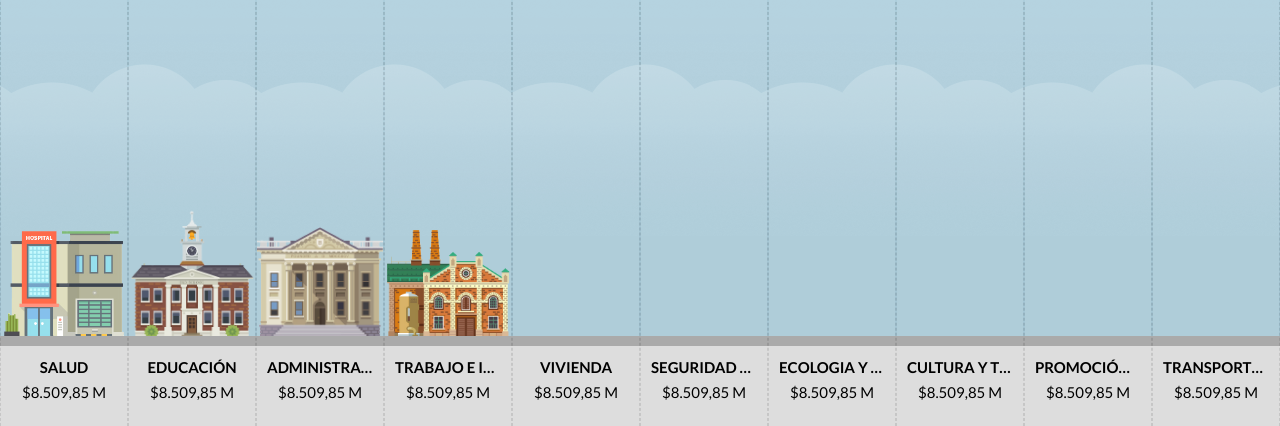
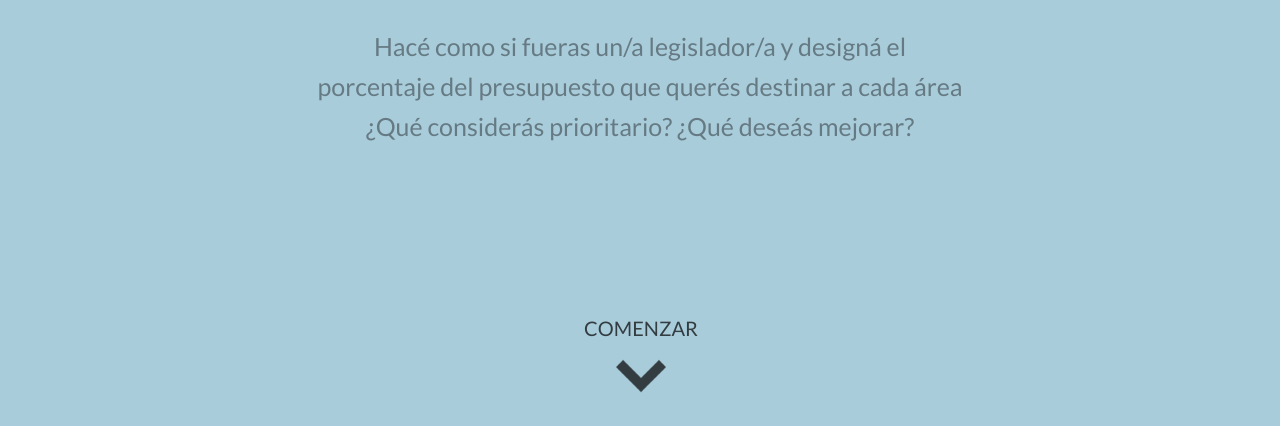
Before and after one commit to PartidoDeLaRed/presupuesto, a website: page base-version/index.html in a window 1280 px wide. Shown: the part 374-800 px from the top of the page. Drawn offline with nearby package versions, Linux system fonts and the light colour scheme.

Commit message:
Diferentes pantallas
Pantalla de inicio, Pantalla de juego, Pantalla de resultados y su
dinámica

```diff
--- a/base-version/CSS/styles.css
+++ b/base-version/CSS/styles.css
@@ -1,9 +1,42 @@
+.container-wrapper {
+    position: relative;
+    top: 0;
+    left: 0;
+    width: 100%;
+}
+
 .container {
     max-width: 100%;    margin: 0 auto;
     /* background-color: #eee; */
     height: 100%;
     position: relative;
     overflow: hidden;
+}
+.inner-container {
+    position: relative;
+    width: 100%;
+    height: 100%;
+    top: 0;
+    left: 0;
+    padding: 1px;
+}
+
+.inset-container {
+  position: relative;
+  height: 45%;
+  width: 95%;
+  /* overflow: hidden; */
+  margin: 30px auto;
+  border: 10px solid rgb(204, 204, 204);
+  border-image-source: initial;
+  border-image-slice: initial;
+  border-image-width: initial;
+  border-image-outset: initial;
+  border-image-repeat: initial;
+  border-radius: 2px;
+  box-shadow: 0px 2px 4px rgba(0, 0, 0, 0.2);
+  opacity: 0;
+  transition: opacity 500ms;
 }
 
 * {
@@ -20,6 +53,61 @@ html, body {
     left: 0;
     top: 0;
     background-color: #a9ccdb;
+}
+
+.title {
+    position: absolute;
+    top: 40%;
+    margin-top: -35px;
+    width: 100%;
+    height: 70px;
+    text-align: center;
+    line-height: 70px;
+    font-size: 60px;
+    color: rgba(0,0,0,.6);
+    text-transform: uppercase;
+}
+
+.subTitle {
+    position: absolute;
+    top: 50%;
+    left: 50%;
+    width: 650px;
+    margin-left: -325px;
+    text-align: center;
+    line-height: 40px;
+    font-size: 25px;
+    color: rgba(0,0,0,.4);
+}
+
+.buttonIniciarJuego {
+    width: 100%;
+    height: 100px;
+    position: absolute;
+    bottom: 10px;
+    text-align: center;
+    font-size: 20px;
+    text-transform: uppercase;
+    cursor: pointer;
+    opacity: .7;
+    transition: all 300ms;
+    background-image: url(../IMG/downArrows.png);
+    background-size: 50px 50px;
+    background-position: center 35px;    background-repeat: no-repeat;
+}
+
+.buttonIniciarJuego:hover {
+    opacity: 1;
+    bottom: 0;
+    transition: all 300ms;
+}
+
+.buttonIniciarJuego::before {
+    content: '';
+    background-image: url(../IMG/downArrows.png);
+    background-size: 60px 60px;
+    background-position: center bottom;
+    background-repeat: no-repeat;
 }
 
 .items-container {
@@ -71,13 +159,12 @@ html, body {
     display: inline-block;
     position: relative;
     height: 100%;
-
     border-width: 0 1px;
-	border-style:dashed;
-
-    border-color: rgba(0,0,0,.1);
+    border-style:dashed;
+    border-color: rgba(0,0,0,.0);
     overflow: hidden;
     text-align: center;
+	transition:border 300ms;
 }
 
 .item-icono {
@@ -115,7 +202,7 @@ html, body {
     height: 100%;
     width: 100%;
     margin: auto;
-    background-position: bottom left;
+    background-position: bottom center;
     background-repeat: no-repeat;
     background-size: contain;
 }
@@ -139,8 +226,18 @@ html, body {
     text-transform: uppercase;
 }
 
+.inset-container .headerName {
+    top: -30px;
+}
+
+.inset-container .street-section-sky {
+    height: 100%;
+    overflow: hidden;
+}
+
 .header {
-    position: fixed;    top: 0;    left: 0;    width: 100%;    height: 50px;    z-index: 100;    background-color: #eee;    box-shadow: 0 2px 3px rgba(0,0,0,.2);
+    position: fixed;
+    top: -85px;    left: 0;    width: 100%;    height: 50px;    z-index: 100;    background-color: #eee;    box-shadow: 0 2px 3px rgba(0,0,0,.2);
 }
 
 .finishButton {
@@ -177,6 +274,8 @@ html, body {
 	transition:opacity 200px;
 	z-index:1000;
 	cursor:ew-resize;
+
+
 }
 .dragger:hover {
 	opacity:1;
@@ -191,11 +290,12 @@ html, body {
     text-align: left;
     font-weight: 600;
 
+
     color: #666;
     font-size: 25px;
 }
 
-#street-section-sky {
+.street-section-sky {
   position: absolute;
   left: 0;
   bottom: 90px;
@@ -207,7 +307,12 @@ html, body {
   background-color: #a9ccdb;
 }
 
-#street-section-sky .rear-clouds {
+.inset-container .street-section-sky {
+	top:0;
+	bottom:auto;
+}
+
+.street-section-sky .rear-clouds {
   bottom: 674px;
   z-index: auto;
 }
@@ -218,7 +323,7 @@ html, body {
   bottom: 330px;
 }
 
-#street-section-sky .front-clouds {
+.street-section-sky .front-clouds {
   bottom: 370px;
   z-index: auto;
 }
--- a/base-version/JS/data.js
+++ b/base-version/JS/data.js
@@ -4,70 +4,70 @@ window.categoriasGobierno2015 = [
 		nombre: 'Salud',
 		presupuesto: 16664749935.00,
 		imagen: 'saludIcon.png',
-		color: 'rgba(255,255,255,.1)',
+		color: 'rgba(255,255,255,.0)',
 	},
 	{
 		codigo:1,
 		nombre: 'Educación',
 		presupuesto: 19025791407.00,
 		imagen: 'educacionIcon.png',
-		color: 'rgba(255,255,255,.1)',
+		color: 'rgba(255,255,255,.0)',
 	},
 	{
 		codigo:2,
 		nombre: 'Administración y Legislación',
 		presupuesto: 10654180079.00,
 		imagen: 'administracionIcon.png',
-		color: 'rgba(255,255,255,.1)',
+		color: 'rgba(255,255,255,.0)',
 	},
 	{
 		codigo:3,
 		nombre: 'Trabajo e Industria',
 		presupuesto: 977511993.00,
 		imagen: 'trabajoIcon.png',
-		color: 'rgba(255,255,255,.1)',
+		color: 'rgba(255,255,255,.0)',
 	},
 	{
 		codigo:4,
 		nombre: 'Vivienda',
 		presupuesto: 2080872723.00,
 		imagen: 'viviendaIcon.png',
-		color: 'rgba(255,255,255,.1)',
+		color: 'rgba(255,255,255,.0)',
 	},
 	{
 		codigo:5,
 		nombre: 'Seguridad y Justicia',
 		presupuesto: 9488350848.00,
 		imagen: 'transporte',
-		color: 'rgba(255,255,255,.1)',
+		color: 'rgba(255,255,255,.0)',
 	},
 	{
 		codigo:6,
 		nombre: 'Ecologia y Medio Ambiente',
 		presupuesto: 2538430348,
 		imagen: 'salud',
-		color: 'rgba(255,255,255,.1)',
+		color: 'rgba(255,255,255,.0)',
 	},
 	{
 		codigo:7,
 		nombre: 'Cultura y Turismo',
 		presupuesto: 2805173093,
 		imagen: 'educacion',
-		color: 'rgba(255,255,255,.1)',
+		color: 'rgba(255,255,255,.0)',
 	},
 	{
 		codigo:8,
 		nombre: 'Promoción y acción social',
 		presupuesto: 8624420258,
 		imagen: 'educacion',
-		color: 'rgba(255,255,255,.1)',
+		color: 'rgba(255,255,255,.0)',
 	},
 	{
 		codigo:9,
 		nombre: 'Transporte y Espacio Publico',
 		presupuesto: 12821126827,
 		imagen: 'transporte',
-		color: 'rgba(255,255,255,.1)',
+		color: 'rgba(255,255,255,.0)',
 	}
 ];
 
@@ -77,69 +77,69 @@ window.categoriasDefault = [
 		nombre: 'Salud',
 		presupuesto: 8509845751.1,
 		imagen: 'saludIcon.png',
-		color: 'rgba(255,255,255,.1)',
+		color: 'rgba(255,255,255,.0)',
 	},
 	{
 		codigo:1,
 		nombre: 'Educación',
 		presupuesto: 8509845751.1,
 		imagen: 'educacionIcon.png',
-		color: 'rgba(255,255,255,.1)',
+		color: 'rgba(255,255,255,.0)',
 	},
 	{
 		codigo:2,
 		nombre: 'Administración y Legislación',
 		presupuesto: 8509845751.1,
 		imagen: 'administracionIcon.png',
-		color: 'rgba(255,255,255,.1)',
+		color: 'rgba(255,255,255,.0)',
 	},
 	{
 		codigo:3,
 		nombre: 'Trabajo e Industria',
 		presupuesto: 8509845751.1,
 		imagen: 'trabajoIcon.png',
-		color: 'rgba(255,255,255,.1)',
+		color: 'rgba(255,255,255,.0)',
 	},
 	{
 		codigo:4,
 		nombre: 'Vivienda',
 		presupuesto: 8509845751.1,
 		imagen: 'viviendaIcon.png',
-		color: 'rgba(255,255,255,.1)',
+		color: 'rgba(255,255,255,.0)',
 	},
 	{
 		codigo:5,
 		nombre: 'Seguridad y Justicia',
 		presupuesto: 8509845751.1,
 		imagen: 'transporte',
-		color: 'rgba(255,255,255,.1)',
+		color: 'rgba(255,255,255,.0)',
 	},
 	{
 		codigo:6,
 		nombre: 'Ecologia y Medio Ambiente',
 		presupuesto: 8509845751.1,
 		imagen: 'salud',
-		color: 'rgba(255,255,255,.1)',
+		color: 'rgba(255,255,255,.0)',
 	},
 	{
 		codigo:7,
 		nombre: 'Cultura y Turismo',
 		presupuesto: 8509845751.1,
 		imagen: 'educacion',
-		color: 'rgba(255,255,255,.1)',
+		color: 'rgba(255,255,255,.0)',
 	},
 	{
 		codigo:8,
 		nombre: 'Promoción y acción social',
 		presupuesto: 8509845751.1,
 		imagen: 'educacion',
-		color: 'rgba(255,255,255,.1)',
+		color: 'rgba(255,255,255,.0)',
 	},
 	{
 		codigo:9,
 		nombre: 'Transporte y Espacio Publico',
 		presupuesto: 8509845751.1,
 		imagen: 'transporte',
-		color: 'rgba(255,255,255,.1)',
+		color: 'rgba(255,255,255,.0)',
 	}
 ]
--- a/base-version/JS/javascript.js
+++ b/base-version/JS/javascript.js
@@ -1,53 +1,41 @@
 $(document).ready(function(e) {
-	CargarData(categoriasDefault);
+
+	CargarInicio();
+
 });
 
-function CargarData(data)
+function CargarInicio()
 {
-	window.presupuestoTotal = 0;
-	data.forEach(function(cat){window.presupuestoTotal += cat.presupuesto;});
-	$('.total-dinero').html(FormateoDinero(window.presupuestoTotal));
+	var	titulo = CrearElemento('div', 'title');
+	$(titulo).html('Armá tu ciudad');
+	$('#inicio').append(titulo);
 
-	window.anchoTotal = $('.items-container').outerWidth(true);
+	var	subTitulo = CrearElemento('div', 'subTitle');
+	$(subTitulo).html('Hacé como si fueras un/a legislador/a y designá el porcentaje del presupuesto que querés destinar a cada área </br> ¿Qué considerás prioritario? ¿Qué deseás mejorar?');
+	$('#inicio').append(subTitulo);
 
-	//Carga Inicial
-	data.forEach(function(cat)
-	{
-		var anchoCategoria = cat.presupuesto / window.presupuestoTotal * window.anchoTotal;
+	var iniciarJuego = CrearElemento('div', 'buttonIniciarJuego');
+	$(iniciarJuego).html('Comenzar');
+	$(iniciarJuego).click(function(e) {
+		CargaJuego(categoriasDefault);
+    });
+	$('#inicio').append(iniciarJuego);
+}
 
-		var itemCategoria = document.createElement('div');
-		$(itemCategoria).addClass('item-container');
-		$(itemCategoria).attr('id', 'panelCategoria'+cat.codigo);
-		$(itemCategoria).attr('data-codigo', cat.codigo);
-		$(itemCategoria).attr('data-presupuesto', cat.presupuesto);
-		$(itemCategoria).css('width', anchoCategoria+'px');
-		$('.items-container').append(itemCategoria);
+function CargaJuego(data)
+{
+	CargarData('#juego', data);
 
-		var dataContainer = document.createElement('div');
-		$(dataContainer).addClass('dataContainer');
-		$(dataContainer).css('background-color', cat.color);
-		$(itemCategoria).append(dataContainer);
 
-		var nombreCategoria = document.createElement('div');
-		$(nombreCategoria).addClass('nombreCategoria');
-		$(nombreCategoria).html(cat.nombre);
-		$(nombreCategoria).attr('title', cat.nombre);
-		$(itemCategoria).append(nombreCategoria);
+	var terminarJuego = CrearElemento('div', 'finishButton');
+	$(terminarJuego).html('Terminar');
+	$(terminarJuego).click(function(e) {
+		CargarResultados(data);
 
-		var presupuestoCategoria = document.createElement('div');
-		$(presupuestoCategoria).addClass('presupuestoCategoria');
-		$(presupuestoCategoria).html(FormateoDinero(cat.presupuesto));
-		$(itemCategoria).append(presupuestoCategoria);
-
-		var imagenesCategoriaContainer = document.createElement('div');
-		$(imagenesCategoriaContainer).addClass('imagenesCategoriaContainer');
-		$(itemCategoria).append(imagenesCategoriaContainer);
-
-		var imagenCategoria = document.createElement('div');
-		$(imagenCategoria).addClass('imagenCategoria');
-		$(imagenCategoria).css('background-image', 'url(IMG/categorias/'+cat.imagen+')');
-		$(imagenesCategoriaContainer).append(imagenCategoria);
-	});
+		//Guardar resultado en base de datos
+		//Crear cookie con un identificador del resultado
+    });
+	$('.header').append(terminarJuego);
 
 	//Interaccion
 	$('.item-container:not(:last)').resizable({
@@ -78,7 +66,101 @@ function CargarData(data)
 				$(this).attr('data-presupuesto', cat.presupuesto);
             });
 		}
+	});
 
+	//Desplazamiento hacia el contenedor del juego
+	$('.container-wrapper').animate({top: '-100%'}, 1000, function()
+		{
+			setTimeout(function(){
+				$('.item-container').css('border-color', 'rgba(0,0,0,.1)');
+				$('.header').animate({top:0}, 300);
+			}, 200);
+		}
+	);
+}
+
+function CargarResultados(data)
+{
+	var	contenedor1 = CrearElemento('div', 'inset-container');
+	$('#resultados').append(contenedor1);
+		var titulo1 = CrearElemento('div','headerName');
+		$(titulo1).html('Tu ciudad');
+		$(contenedor1).append(titulo1);
+
+	var	contenedor2 = CrearElemento('div', 'inset-container');
+	$('#resultados').append(contenedor2);
+		var titulo2 = CrearElemento('div','headerName');
+		$(titulo2).html('Ciudad actual');
+		$(contenedor2).append(titulo2);
+
+	CargarData(contenedor1, data);
+	CargarData(contenedor2, categoriasGobierno2015);
+
+	$('.container-wrapper').animate({top: '-200%'}, 1000, function()
+		{
+			setTimeout(function(){
+				$('.header').animate({top:'-85px'}, 300);
+				$('.inset-container').animate({opacity:1}, 700);
+			}, 200);
+		}
+	);
+}
+
+function CargarData(contenedor, data)
+{
+	//Creación del cielo, calle base y contenedor de categorias
+	var sky = CrearElemento('div', 'street-section-sky');
+	$(contenedor).append(sky);
+		$(sky).append(CrearElemento('div', 'rear-clouds'));
+		$(sky).append(CrearElemento('div', 'front-clouds'));
+	var base = CrearElemento('div', 'items-base');
+	$(contenedor).append(base);
+	var itemsContainer = CrearElemento('div', 'items-container');
+	$(contenedor).append(itemsContainer);
+
+	//Calculo de presupuestoTotal en base a la suma de los presupuestos de todas las categoiras
+	window.presupuestoTotal = 0;
+	data.forEach(function(cat){window.presupuestoTotal += cat.presupuesto;});
+
+	window.anchoTotal = $(itemsContainer).outerWidth(true);
+
+	//Carga de cada categoria en el contenedor con un ancho relativo a su presupuesto
+	data.forEach(function(cat)
+	{
+		var anchoCategoria = cat.presupuesto / window.presupuestoTotal * window.anchoTotal;
+
+		var itemCategoria = document.createElement('div');
+		$(itemCategoria).addClass('item-container');
+		$(itemCategoria).attr('id', 'panelCategoria'+cat.codigo);
+		$(itemCategoria).attr('data-codigo', cat.codigo);
+		$(itemCategoria).attr('data-presupuesto', cat.presupuesto);
+		$(itemCategoria).css('width', anchoCategoria+'px');
+		$(itemsContainer).append(itemCategoria);
+
+		var dataContainer = document.createElement('div');
+		$(dataContainer).addClass('dataContainer');
+		$(dataContainer).css('background-color', cat.color);
+		$(itemCategoria).append(dataContainer);
+
+		var nombreCategoria = document.createElement('div');
+		$(nombreCategoria).addClass('nombreCategoria');
+		$(nombreCategoria).html(cat.nombre);
+		$(nombreCategoria).attr('title', cat.nombre);
+		$(itemCategoria).append(nombreCategoria);
+
+		var presupuestoCategoria = document.createElement('div');
+		$(presupuestoCategoria).addClass('presupuestoCategoria');
+		$(presupuestoCategoria).html(FormateoDinero(cat.presupuesto));
+		$(itemCategoria).append(presupuestoCategoria);
+
+		var imagenesCategoriaContainer = document.createElement('div');
+		$(imagenesCategoriaContainer).addClass('imagenesCategoriaContainer');
+		$(itemCategoria).append(imagenesCategoriaContainer);
+
+		var imagenCategoria = document.createElement('div');
+		$(imagenCategoria).addClass('imagenCategoria');
+		$(imagenCategoria).css('background-image', 'url(IMG/categorias/'+cat.imagen+')');
+		$(imagenesCategoriaContainer).append(imagenCategoria);
 	});
 }
 
@@ -105,3 +187,10 @@ function FormateoDinero(num)
     }
     return '$' + str.join(',') + ' M';
 }
+
+function CrearElemento(tag, className)
+{
+	var presupuestoCategoria = document.createElement(tag);
+	$(presupuestoCategoria).addClass(className);
+	return presupuestoCategoria;
+}
--- a/base-version/index.html
+++ b/base-version/index.html
@@ -15,18 +15,15 @@
 <body>
 <div class="header">
 	<div class="headerName">Armá tu ciudad</div>
-	<div class="finishButton">Terminar</div>
     <div class="total-dinero"></div>
 </div>
 <div class="container">
-	<section id="street-section-sky">
-    	<div class="rear-clouds" style="-webkit-transform: translateX(0px);"></div>
-        <div class="front-clouds" style="-webkit-transform: translateX(0px);"></div>
-    </section>
-	<div class="items-base">
-    </div>
-    <div class="items-container">
-    </div>
+	<div class="container-wrapper">
+        <div id="inicio" class="inner-container"></div>
+        <div id="juego" class="inner-container"></div>
+        <div id="resultados" class="inner-container" style="background-color:#ddd;"></div>
+        <div id="datos" class="inner-container"></div>
+	</div>
 </div>
 
 </body>
```
Also changed, not shown: base-version/IMG/downArrows.png (added), base-version/IMG/reziseHelper.png (added).
